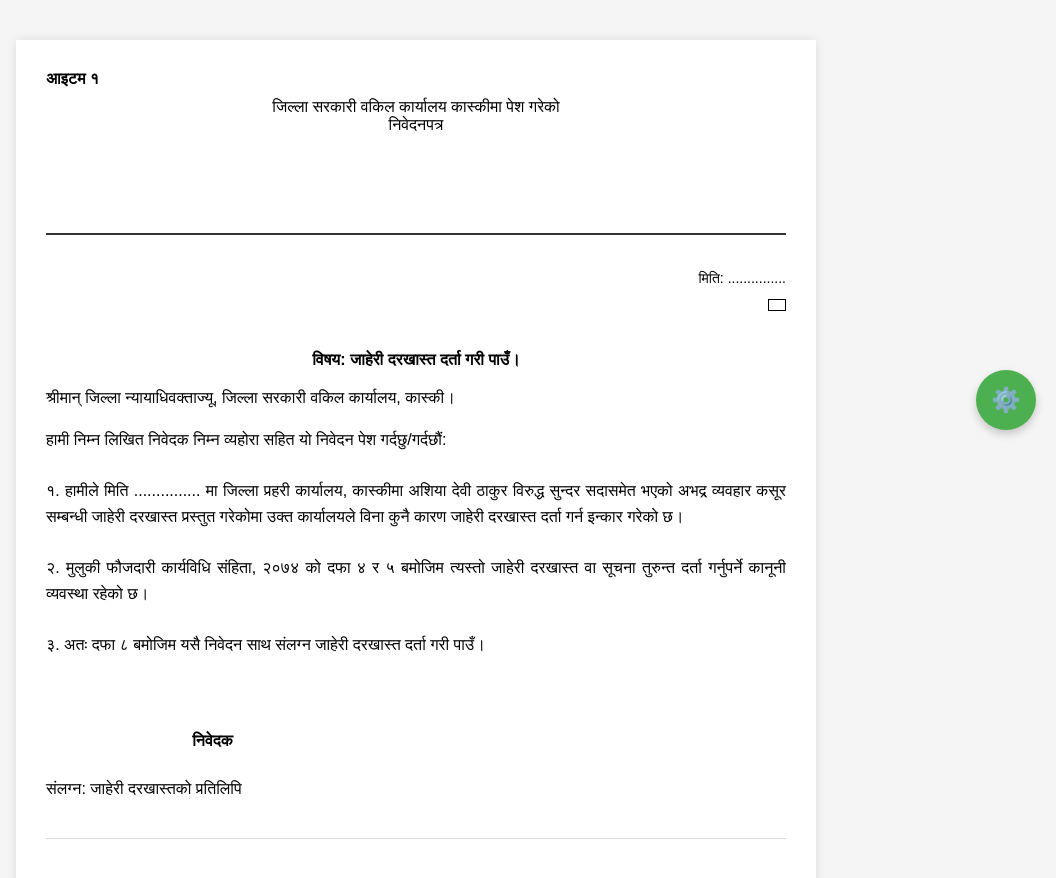
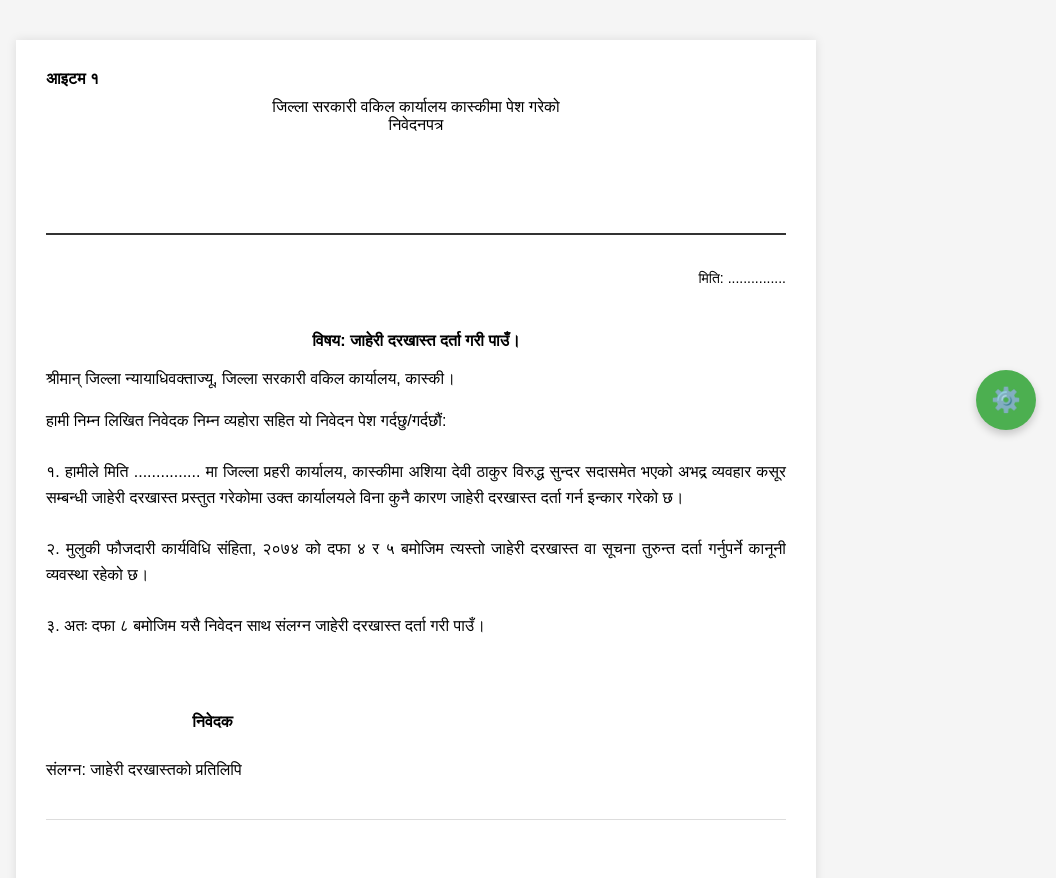
Before and after one commit to ShivaPrasadAcharya/inbasket4.git.io, a plain HTML site: page index.html in a window 1280 px wide. Shown: the whole page, without its empty margins (224-1280 px from the left). Drawn offline with Linux system fonts and the light colour scheme.

Commit message:
Update styles.css

```diff
--- a/styles.css
+++ b/styles.css
@@ -142,12 +142,13 @@ body {
     margin-bottom: 10px;
     text-align: right;
 }
-#dispatchedNo {
-    border: 1px solid black;
-    padding: 5px 8px;
-    display: inline-block;
-    margin: 2px 0;
-  }
+/* Style for dispatchedNo entries with content */
+#dispatchedNo:not(:empty) {
+  border: 1px solid black;
+  padding: 5px 8px;
+  display: inline-block;
+  margin: 2px 0;
+}
 
 /* Letter Subject */
 .letter-subject {
```
